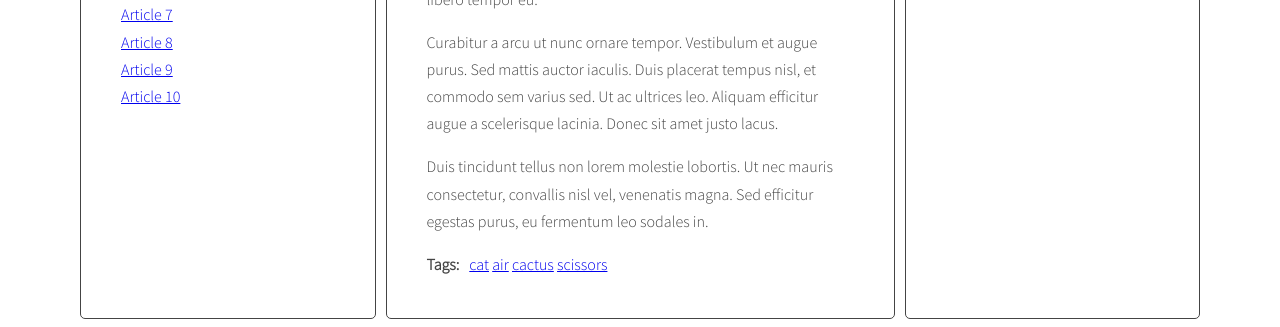
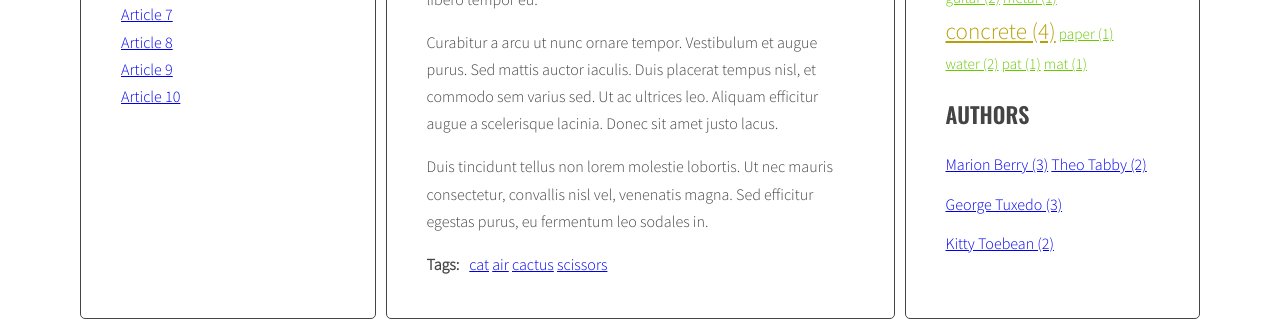
Before and after one commit to PD-2000/javascript-blog, a website: page index.html in a window 1280 px wide. Shown: the part 520-847 px from the top of the page. Drawn offline with nearby package versions, Linux system fonts and the light colour scheme.

Commit message:
Complete clouds & handlebars

```diff
--- a/css/style.css
+++ b/css/style.css
@@ -53,8 +53,8 @@ body {
   border-radius: 5px;
 }
 
-.sidebar .list.tags .li,
-.sidebar .list.authors .li {
+.sidebar .list.tags li,
+.sidebar .list.authors li {
   display: inline-block;
 }
 
--- a/js/script.js
+++ b/js/script.js
@@ -1,8 +1,8 @@
+'use strict';
 const templates = {
 	articleLink: Handlebars.compile(document.querySelector('#template-article-link').innerHTML),
 	tagCloudLink: Handlebars.compile(document.querySelector('#template-tag-cloud-link').innerHTML)
 };
-'use strict';
 {
 	const opts = {
 		articleAuthorSelector: '.post-author',
@@ -323,7 +323,7 @@ const templates = {
 			allAuthorsData.tags.push({
 				tag: 'author-' + author,
 				content: author,
-				count: authorList[author],
+				count: allAuthors[author],
 				className: calculateTagClass(authorList[author], authorsParams)
 			});
 		}
```
Also changed, not shown: index.html (+0 -2 lines).
